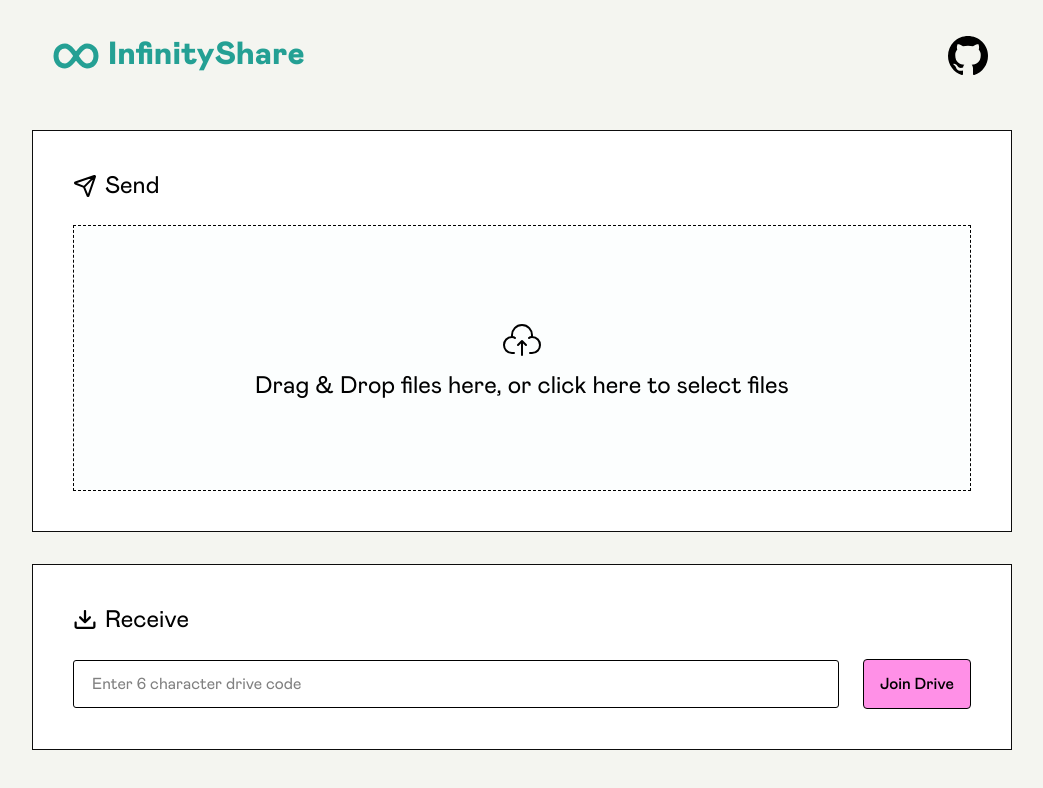
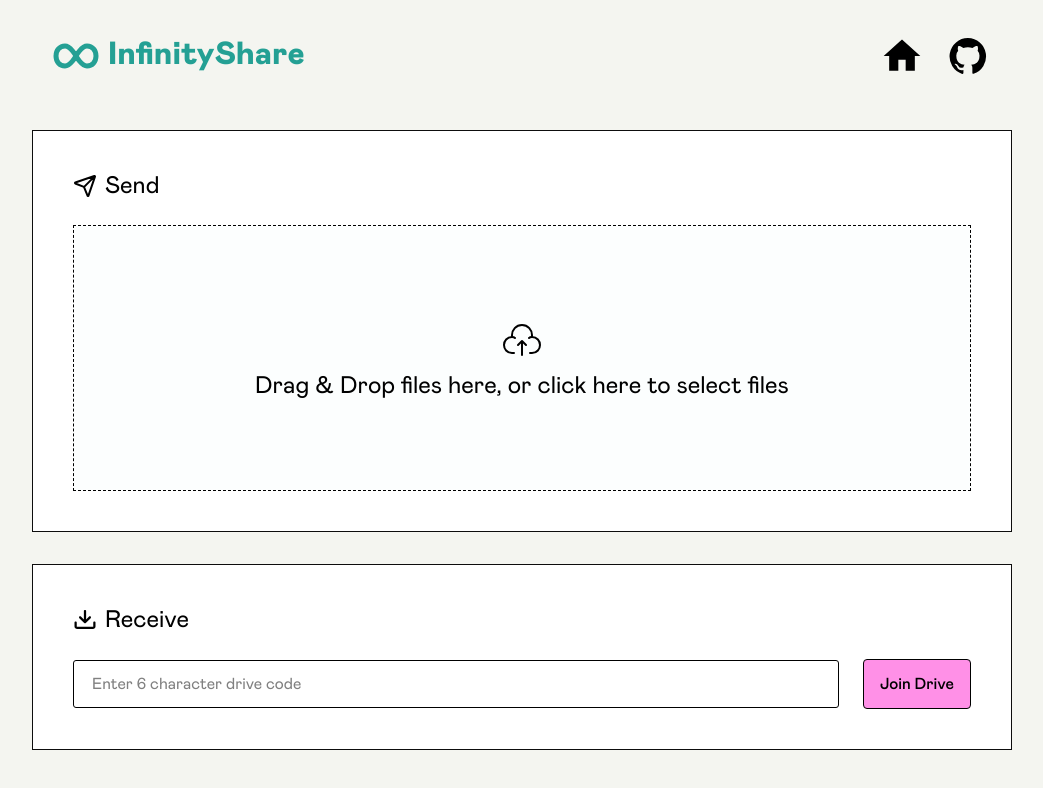
Before and after one commit to Shanmus4/infinityshare, a React (Create React App) app in the folder client/: page / in a window 1280 px wide. Shown: the top 788 px of the page, without its empty margins (118-1161 px from the left). Built offline with nearby package versions, Linux system fonts and the light colour scheme; no server answers.

Commit message:
Fixing close state bugs

```diff
--- a/client/src/App.js
+++ b/client/src/App.js
@@ -1097,26 +1097,43 @@ function App() {
         </svg>
         <span className="website-name-text">InfinityShare</span>
       </div>
+      <div className="header-icons-right">
+        <div
+          className="home-link header-icon-link" // Added common class for styling
+          onClick={() => (window.location.href = "/")}
+          title="Home"
+        >
+          <svg
+            xmlns="http://www.w3.org/2000/svg"
+            height="48px"
+            viewBox="0 0 24 24"
+            width="48px"
+            fill="#000000" // Standard black fill for Material Icons
+            className="home-icon header-icon-svg" // Added common class
+          >
+            <path d="M0 0h24v24H0V0z" fill="none"/>
+            <path d="M10 20v-6h4v6h5v-8h3L12 3 2 12h3v8h5z"/>
+          </svg>
+        </div>
         <a
           href="https://github.com/Shanmus4/infinityshare"
           target="_blank"
           rel="noopener noreferrer"
-        className="github-link"
+          className="github-link header-icon-link" // Added common class
         >
           <svg
             xmlns="http://www.w3.org/2000/svg"
-          width="48"
-          height="48"
-          viewBox="0 0 48 48"
-          fill="none"
-          className="github-icon"
-        >
-          <path
-            d="M24 4C21.3736 4 18.7728 4.51732 16.3463 5.52241C13.9198 6.5275 11.715 8.00069 9.85786 9.85786C6.10714 13.6086 4 18.6957 4 24C4 32.84 9.74 40.34 17.68 43C18.68 43.16 19 42.54 19 42V38.62C13.46 39.82 12.28 35.94 12.28 35.94C11.36 33.62 10.06 33 10.06 33C8.24 31.76 10.2 31.8 10.2 31.8C12.2 31.94 13.26 33.86 13.26 33.86C15 36.9 17.94 36 19.08 35.52C19.26 34.22 19.78 33.34 20.34 32.84C15.9 32.34 11.24 30.62 11.24 23C11.24 20.78 12 19 13.3 17.58C13.1 17.08 12.4 15 13.5 12.3C13.5 12.3 15.18 11.76 19 14.34C20.58 13.9 22.3 13.68 24 13.68C25.7 13.68 27.42 13.9 29 14.34C32.82 11.76 34.5 12.3 34.5 12.3C35.6 15 34.9 17.08 34.7 17.58C36 19 36.76 20.78 36.76 23C36.76 30.64 32.08 32.32 27.62 32.82C28.34 33.44 29 34.66 29 36.52V42C29 42.54 29.32 43.18 30.34 43C38.28 40.32 44 32.84 44 24C44 21.3736 43.4827 18.7728 42.4776 16.3463C41.4725 13.9198 39.9993 11.715 38.1421 9.85786C36.285 8.00069 34.0802 6.5275 31.6537 5.52241C29.2272 4.51732 26.6264 4 24 4Z"
-            fill="black"
-          />
+            height="48px"
+            viewBox="0 0 24 24"
+            width="48px"
+            fill="#000000"
+            className="github-icon header-icon-svg" // Added common class
+          >
+            {/* GitHub path data is more complex, assuming it's correct and just ensuring size/class consistency */}
+            <path d="M12 1.27a11 11 0 00-3.48 21.46c.55.1.73-.24.73-.53v-1.84c-3.03.65-3.67-1.46-3.67-1.46a2.89 2.89 0 00-1.21-1.58c-.99-.68.08-.66.08-.66a2.29 2.29 0 011.66 1.12 2.33 2.33 0 003.19.91 2.32 2.32 0 01.68-1.45c-2.43-.28-4.98-1.22-4.98-5.42a4.25 4.25 0 011.11-2.91 3.93 3.93 0 01.11-2.88s.92-.3 3 1.12a10.3 10.3 0 015.44 0c2.08-1.42 3-1.12 3-1.12a3.93 3.93 0 01.11 2.88 4.25 4.25 0 011.11 2.91c0 4.21-2.55 5.14-4.99 5.42a2.58 2.58 0 01.73 2v2.92c0 .29.18.63.73.53A11 11 0 0012 1.27z"/>
           </svg>
         </a>
+      </div>
     </div>
   );
 
--- a/client/src/style.css
+++ b/client/src/style.css
@@ -91,11 +91,42 @@ body {
   align-items: center;
 }
 
+.header-icons-right {
+  display: flex;
+  align-items: center;
+  gap: 16px; /* Gap between home and GitHub icons */
+}
+
+.header-icon-link {
+  display: flex; /* For alignment of SVG within */
+  align-items: center;
+  justify-content: center;
+  cursor: pointer;
+  padding: 4px; /* Optional: if you want a little padding around icons */
+  border-radius: 50%; /* Optional: for a circular hover effect */
+  transition: background-color 0.2s ease;
+}
+
+.header-icon-link:hover {
+  background-color: rgba(0,0,0,0.05); /* Subtle hover effect */
+}
+
+.header-icon-svg { /* Common styling for icon SVGs */
+  aspect-ratio: 1/1;
+  fill: var(--Black-Pure-Black, #000); /* Default fill to black */
+  display: block; /* Ensure SVG behaves as a block */
+}
+
+.home-icon {
+  width: 44px;
+  height: 44px;
+  /* fill: var(--Primary-Green); */ /* Example: if you want home icon green */
+}
+
 .github-icon {
-  width: 48px;
-  height: 48px;
-  flex-shrink: 0;
-  aspect-ratio: 1/1;
+  width: 40px; /* Assuming GitHub icon should be 40px */
+  height: 40px;
+  /* fill: var(--Black-Pure-Black); */ /* Already black by default from header-icon-svg */
 }
 
 /* Main Content Styling */
```
Lines whose indentation alone changed are shown as unchanged.
